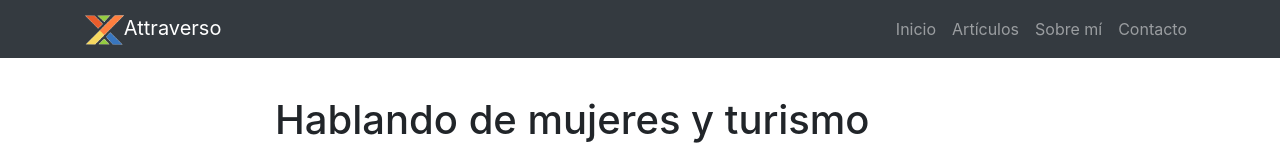
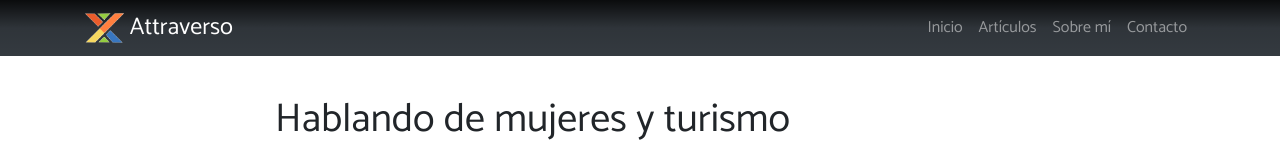
Before and after one commit to DailyDataDose/Attraverso, a plain HTML site: page 2MujeresYTurismo.html in a window 1280 px wide. Shown: the top 165 px of the page. Drawn offline with nearby package versions, Linux system fonts and the light colour scheme; the site is published under a folder, as on GitHub Pages, so addresses that start at the root find nothing.

Commit message:
Alpha Version: Fix 2

```diff
--- a/2MujeresYTurismo.html
+++ b/2MujeresYTurismo.html
@@ -12,7 +12,7 @@
   <link href="https://fonts.googleapis.com/css2?family=Catamaran&display=swap" rel="stylesheet">
   <!-- Social media - Icons -->
   <link rel="stylesheet" href="https://cdnjs.cloudflare.com/ajax/libs/font-awesome/5.15.4/css/all.min.css">
-  <link rel="stylesheet" href="/styles.css">
+  <link rel="stylesheet" href="styles.css">
 </head>
 <body>
 
```
Also changed, not shown: 3TurismoPrioridad.html (+1 -1 lines), 4Digitalización.html (+1 -1 lines), 5Rethinking.html (+1 -1 lines), 6RumboAl2023.html (+1 -1 lines).
